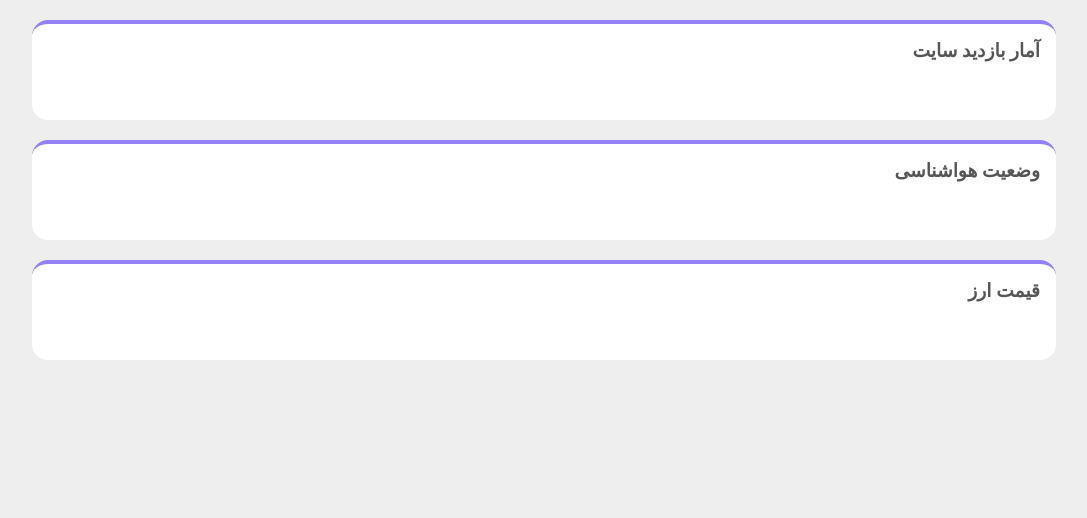
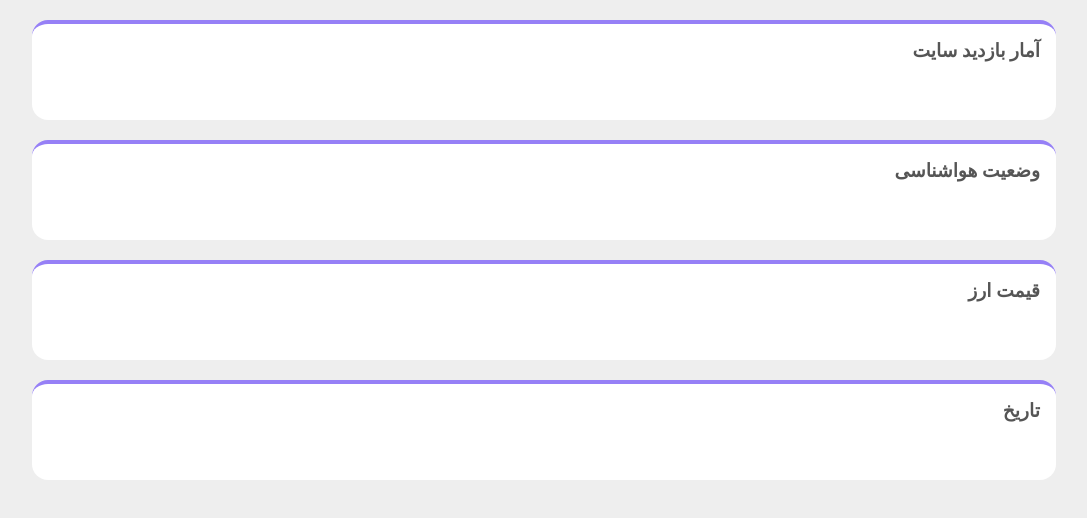
Before and after one commit to apourzare/orkideh, a plain HTML site: page index.html in a window 1280 px wide. Shown: the whole page, without its empty margins (96-1183 px from the left). Drawn offline with Linux system fonts and the light colour scheme.

Commit message:
add new card with show current date

```diff
--- a/index.html
+++ b/index.html
@@ -19,5 +19,9 @@
     <h3 class="card_title">قیمت ارز</h3>
    </div>
 
+   <div class="card">
+    <h3 class="card_title">تاریخ</h3>
+   </div>
+
    </body>
 </html>
```
